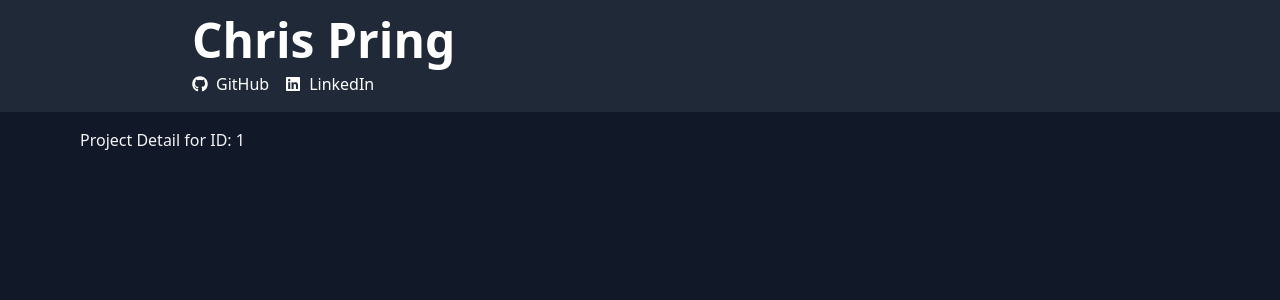
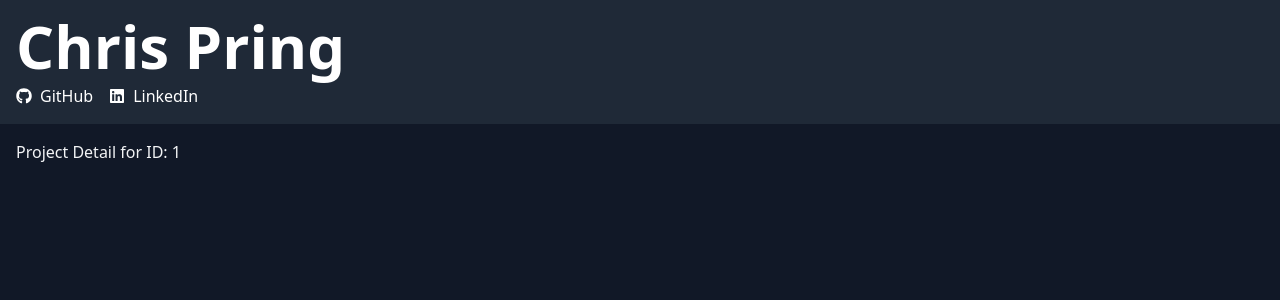
Before and after one commit to ChrisJLP/ChrisJLP.github.io, a React (Vite) app: page /chrisjlp.github.io/project/1 in a window 1280 px wide. Shown: the top 300 px of the page. Built offline with nearby package versions, Linux system fonts and the light colour scheme.

Commit message:
More changes to responsive design. Make name in header bigger on bigger displays

```diff
--- a/src/App.tsx
+++ b/src/App.tsx
@@ -7,7 +7,7 @@ const App: React.FC = () => {
   return (
     <div className="min-h-screen flex flex-col bg-gray-900">
       <Header />
-      <main className="flex-grow container mx-auto px-4 py-4 max-w-4xl lg:max-w-6xl">
+      <main className="flex-grow container mx-auto px-4 py-4 max-w-4xl lg:max-w-6xl xl:max-w-7xl">
         <AppRoutes />
       </main>
       <Footer />
--- a/src/components/layout/Header.tsx
+++ b/src/components/layout/Header.tsx
@@ -3,8 +3,8 @@ import { FaGithub, FaLinkedin } from 'react-icons/fa';
 
 const Header: React.FC = () => (
   <header className="bg-gray-800 text-white p-4">
-    <div className="container mx-auto max-w-4xl">
-      <h1 className="text-2xl sm:text-3xl md:text-4xl lg:text-5xl font-bold mb-2 transition-all duration-300">Chris Pring</h1>
+    <div className="container mx-auto max-w-4xl lg:max-w-6xl xl:max-w-7xl">
+      <h1 className="text-2xl sm:text-3xl md:text-4xl lg:text-5xl xl:text-6xl 2xl:text-7xl font-bold mb-2 transition-all duration-300">Chris Pring</h1>
       <div className="flex space-x-4">
         <a
           href="https://github.com/ChrisJLP"
--- a/src/components/sections/Projects.tsx
+++ b/src/components/sections/Projects.tsx
@@ -4,7 +4,7 @@ import { projects } from '../../data/projects';
 
 const Projects: React.FC = () => (
   <section>
-    <h2 className="text-xl md:text-2xl font-bold mb-4">Projects</h2>
+    <h2 className="text-xl md:text-2xl font-bold mb-4 lg:hidden">Projects</h2>
     <div className="space-y-6 lg:space-y-12">
       {projects.map((project) => (
         <ProjectCard key={project.id} {...project} />
--- a/src/pages/Home.tsx
+++ b/src/pages/Home.tsx
@@ -3,7 +3,7 @@ import AboutMe from '../components/sections/AboutMe';
 import Projects from '../components/sections/Projects';
 
 const Home: React.FC = () => (
-  <div className="lg:flex lg:space-x-8">
+  <div className="lg:flex lg:space-x-8 xl:space-x-16 2xl:space-x-24">
     <div className="lg:w-1/2">
       <AboutMe />
     </div>
```
